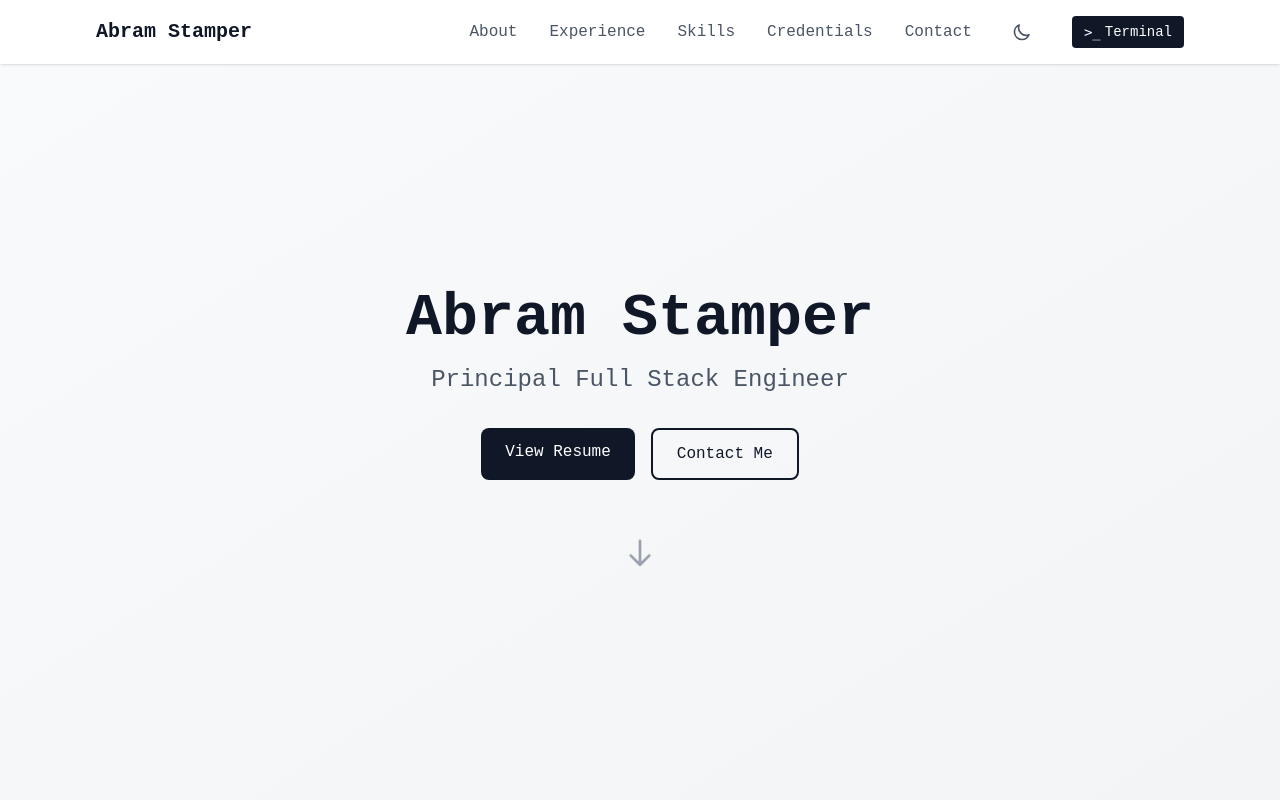
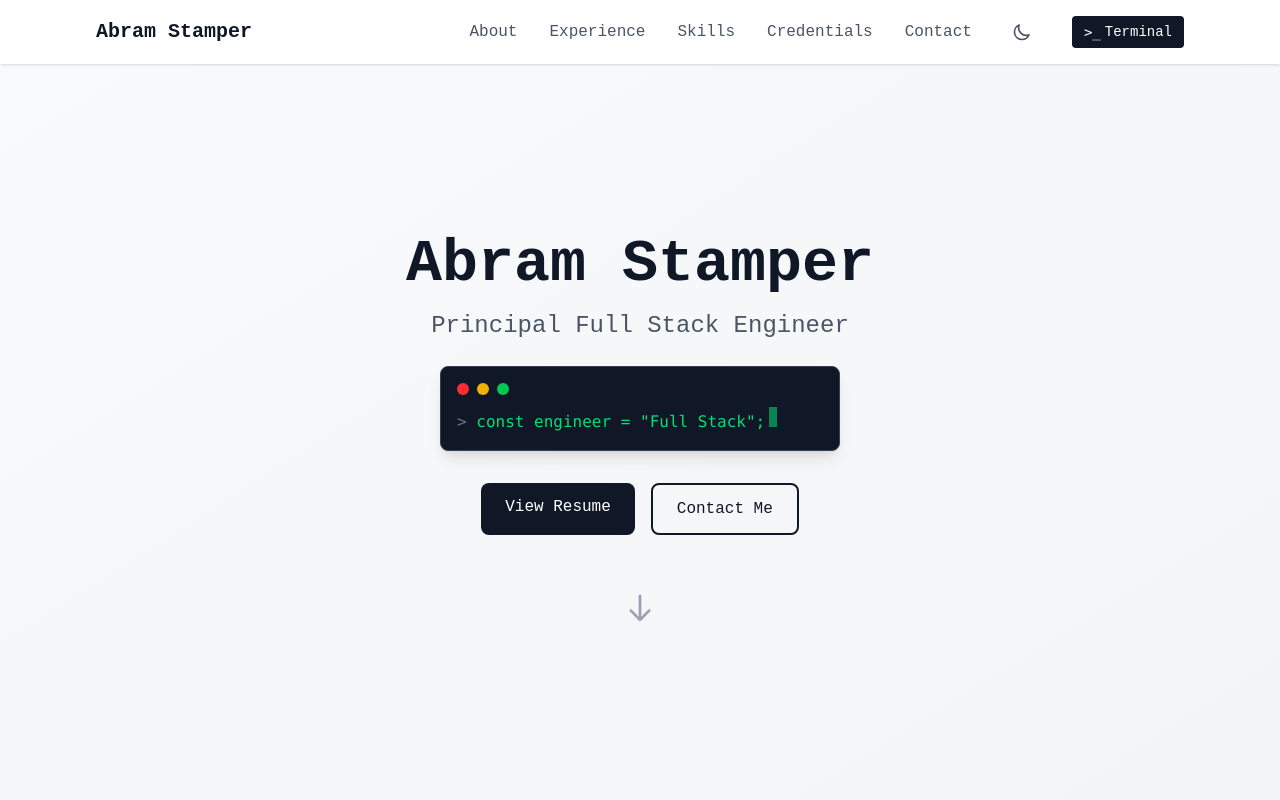
Before and after one commit to abramjstamper/terminal-portfolio, a React (Vite) app: page / in a window 1280 px wide. Both pictures are taken after a click on the button "Switch to Nav ↗". Shown: the top 800 px of the page. Built offline with nearby package versions, Linux system fonts and the light colour scheme.

Commit message:
Add animated typing terminal effect to Hero section

```diff
--- a/src/components/nav/Hero.tsx
+++ b/src/components/nav/Hero.tsx
@@ -1,15 +1,78 @@
+import { useState, useEffect } from 'react'
 import { siteData } from '../../config/data/site-data'
 
+const TYPING_PHRASES = [
+  'const engineer = "Full Stack";',
+  'ship(customerFocusedSolutions);',
+  'while(true) { learn(); build(); }',
+  'elevateTeam(mentorship);',
+  'deploy(productionReady);',
+  '// Principal Engineer @ PANW',
+]
+
+const TYPING_SPEED = 50
+const DELETE_SPEED = 30
+const PAUSE_DURATION = 2000
+
 export function Hero() {
+  const [displayText, setDisplayText] = useState('')
+  const [phraseIndex, setPhraseIndex] = useState(0)
+  const [isDeleting, setIsDeleting] = useState(false)
+
+  useEffect(() => {
+    const currentPhrase = TYPING_PHRASES[phraseIndex]
+
+    const timeout = setTimeout(() => {
+      if (!isDeleting) {
+        // Typing
+        if (displayText.length < currentPhrase.length) {
+          setDisplayText(currentPhrase.slice(0, displayText.length + 1))
+        } else {
+          // Pause before deleting
+          setTimeout(() => setIsDeleting(true), PAUSE_DURATION)
+        }
+      } else {
+        // Deleting
+        if (displayText.length > 0) {
+          setDisplayText(displayText.slice(0, -1))
+        } else {
+          setIsDeleting(false)
+          setPhraseIndex((prev) => (prev + 1) % TYPING_PHRASES.length)
+        }
+      }
+    }, isDeleting ? DELETE_SPEED : TYPING_SPEED)
+
+    return () => clearTimeout(timeout)
+  }, [displayText, isDeleting, phraseIndex])
+
   return (
     <section className="min-h-screen flex items-center justify-center bg-gradient-to-br from-gray-50 to-gray-100 dark:from-gray-900 dark:to-gray-800 pt-16">
       <div className="max-w-4xl mx-auto px-4 sm:px-6 lg:px-8 text-center">
         <h1 className="text-4xl sm:text-5xl md:text-6xl font-bold text-gray-900 dark:text-white mb-4">
           {siteData.name}
         </h1>
-        <p className="text-xl sm:text-2xl text-gray-600 dark:text-gray-300 mb-8">
+        <p className="text-xl sm:text-2xl text-gray-600 dark:text-gray-300 mb-6">
           {siteData.title}
         </p>
+
+        {/* Animated code block */}
+        <div className="mb-8 flex justify-center">
+          <div className="bg-gray-900 dark:bg-gray-950 rounded-lg p-4 shadow-lg border border-gray-700 inline-block text-left min-w-[320px] sm:min-w-[400px]">
+            {/* Terminal header dots */}
+            <div className="flex gap-2 mb-3">
+              <div className="w-3 h-3 rounded-full bg-red-500"></div>
+              <div className="w-3 h-3 rounded-full bg-yellow-500"></div>
+              <div className="w-3 h-3 rounded-full bg-green-500"></div>
+            </div>
+            {/* Code content */}
+            <div className="font-mono text-sm sm:text-base">
+              <span className="text-gray-500">{'>'} </span>
+              <span className="text-green-400">{displayText}</span>
+              <span className="inline-block w-2 h-5 bg-green-400 ml-1 animate-pulse"></span>
+            </div>
+          </div>
+        </div>
+
         <div className="flex flex-col sm:flex-row gap-4 justify-center">
           <a
             href={siteData.resume.url}
```
